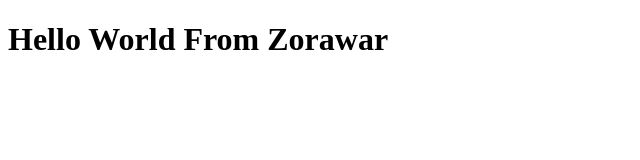
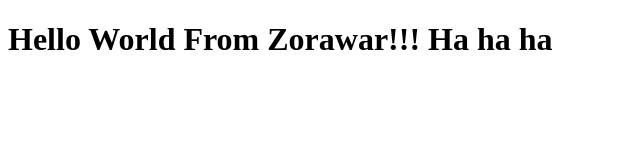
Before and after one commit to z0ra-thind/helloworld, a plain HTML site: page index.html in a window 1280 px wide. Shown: the whole page, without its empty margins (0-640 px from the left). Drawn offline with Linux system fonts and the light colour scheme.

Commit message:
Update index.html
Testing change

```diff
--- a/index.html
+++ b/index.html
@@ -9,6 +9,6 @@
     <script src='main.js'></script> -->
 </head>
 <body>
-    <h1>Hello World From Zorawar</h1>
+    <h1>Hello World From Zorawar!!! Ha ha ha</h1>
 </body>
 </html>
```
